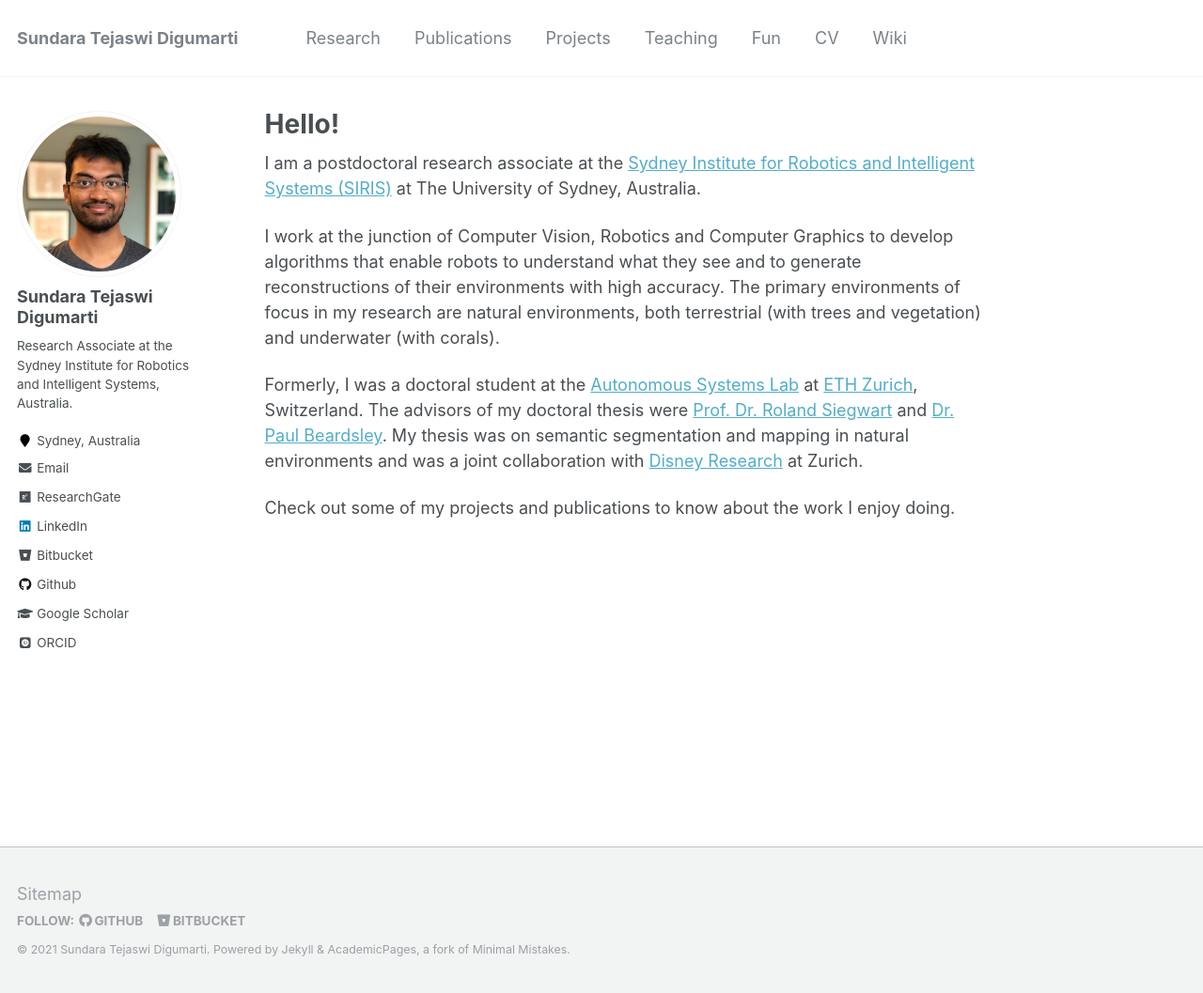
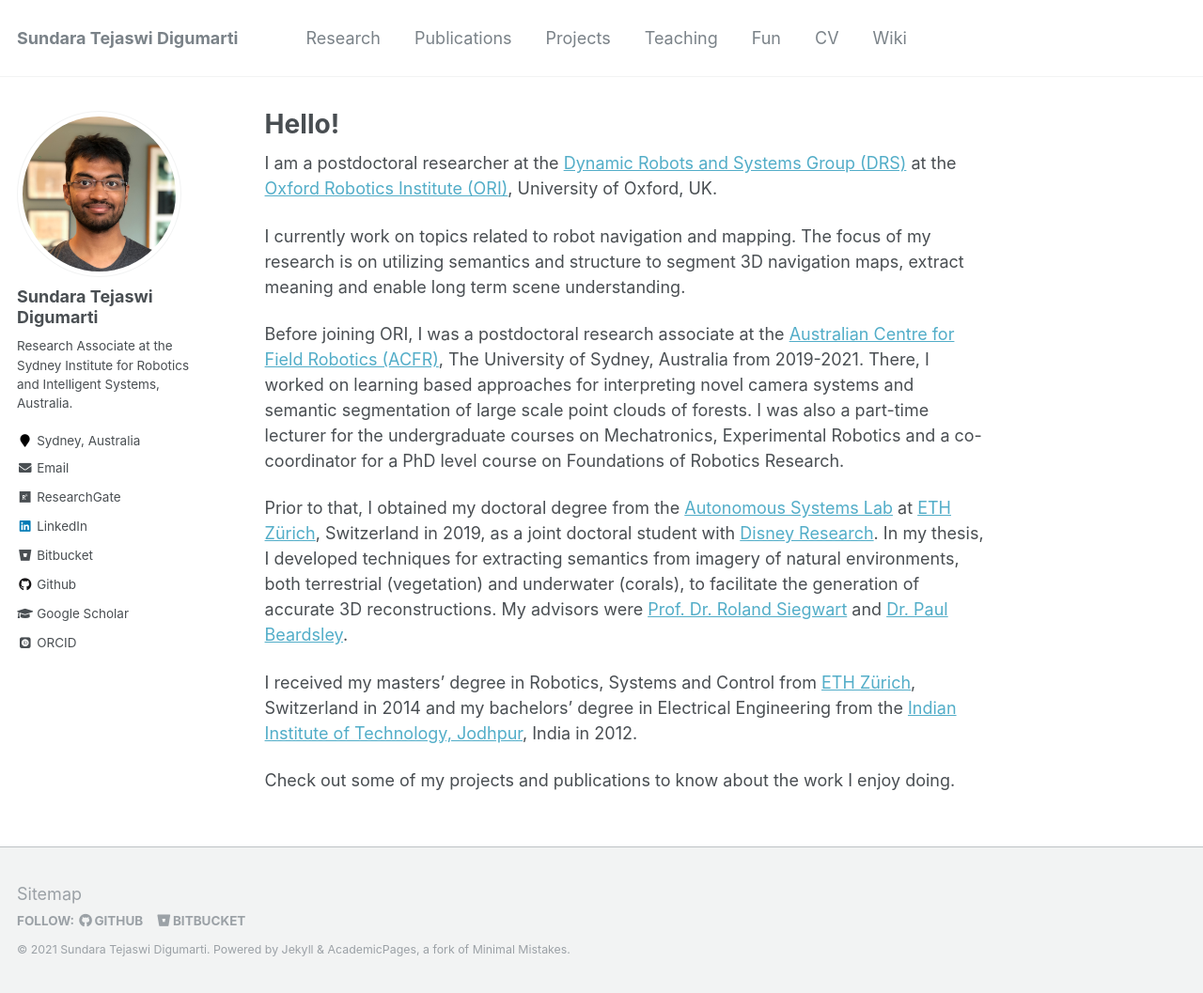
Before and after one commit to tejaswid/tejaswid.github.io, a Jekyll site: the page built from _pages/about.md, in a window 1280 px wide and 1057 px high. Shown: the whole window at 94% size. Built offline with Jekyll 4.4.1, drawn with Linux system fonts in a browser that asks for light colours; some web fonts are replaced.

Commit message:
updated about me to oxford

```diff
--- a/_pages/about.md
+++ b/_pages/about.md
@@ -7,18 +7,14 @@ redirect_from:
   - /about/
   - /about.html
 ---
-I am a postdoctoral research associate at the [Sydney Institute for Robotics and Intelligent Systems (SIRIS)](http://robotics.sydney.edu.au/) at The University of Sydney, Australia.
+I am a postdoctoral researcher at the [Dynamic Robots and Systems Group (DRS)](https://ori.ox.ac.uk/labs/drs/) at the [Oxford Robotics Institute (ORI)](https://ori.ox.ac.uk/), University of Oxford, UK.
 
-I work at the junction of Computer Vision, Robotics and Computer Graphics to develop algorithms that enable robots to understand what they see and to generate reconstructions of their environments with high accuracy. The primary environments of focus in my research are natural environments, both terrestrial (with trees and vegetation) and underwater (with corals).
+I currently work on topics related to robot navigation and mapping. The focus of my research is on utilizing semantics and structure to segment 3D navigation maps, extract meaning and enable long term scene understanding.
 
-Formerly, I was a doctoral student at the [Autonomous Systems Lab](http://www.asl.ethz.ch/) at [ETH Zurich](https://www.ethz.ch/en.html), Switzerland.
-The advisors of my doctoral thesis were [Prof. Dr. Roland Siegwart](http://www.asl.ethz.ch/the-lab/people/person-detail.Mjk5ODE=.TGlzdC8yMDI4LDEyMDExMzk5Mjg=.html) and [Dr. Paul Beardsley](https://www.linkedin.com/in/p-beardsley/).
-My thesis was on semantic segmentation and mapping in natural environments and was a joint collaboration with [Disney Research](https://www.disneyresearch.com/) at Zurich.
+Before joining ORI, I was a postdoctoral research associate at the [Australian Centre for Field Robotics (ACFR)](http://robotics.sydney.edu.au/), The University of Sydney, Australia from 2019-2021. There, I worked on learning based approaches for interpreting novel camera systems and semantic segmentation of large scale point clouds of forests. I was also a part-time lecturer for the undergraduate courses on Mechatronics, Experimental Robotics and a co-coordinator for a PhD level course on Foundations of Robotics Research.
+
+Prior to that, I obtained my doctoral degree from the [Autonomous Systems Lab](http://www.asl.ethz.ch/) at [ETH Zürich](https://www.ethz.ch/en.html), Switzerland in 2019, as a joint doctoral student with [Disney Research](https://www.disneyresearch.com/). In my thesis, I developed techniques for extracting semantics from imagery of natural environments, both terrestrial (vegetation) and underwater (corals), to facilitate the generation of accurate 3D reconstructions. My advisors were [Prof. Dr. Roland Siegwart](http://www.asl.ethz.ch/the-lab/people/person-detail.Mjk5ODE=.TGlzdC8yMDI4LDEyMDExMzk5Mjg=.html) and [Dr. Paul Beardsley](https://www.linkedin.com/in/p-beardsley/).
+
+I received my masters' degree in Robotics, Systems and Control from [ETH Zürich](https://www.ethz.ch/en.html), Switzerland in 2014 and my bachelors' degree in Electrical Engineering from the [Indian Institute of Technology, Jodhpur](https://iitj.ac.in), India in 2012.
 
 Check out some of my projects and publications to know about the work I enjoy doing.
-
-[//]: # "I was co-supervised by Dr. Juan Nieto and [Dr. Cesar Cadena Lerma](http://www.asl.ethz.ch/the-lab/people/person-detail.html?persid=223714)."
-
-[//]: # "For a quick overview, check out some of my [projects](projects) and [publications](publications)."
-
-[//]: # "Prior to that I obtained a Master of Science degree in Robotics, Systems and Control at [ETH Zurich](https://www.ethz.ch/en.html) and a Bachelor of Technology degree in Electrical Engineering at the [Indian Institute of Technology, Jodhpur](http://iitj.ac.in/)."
```
